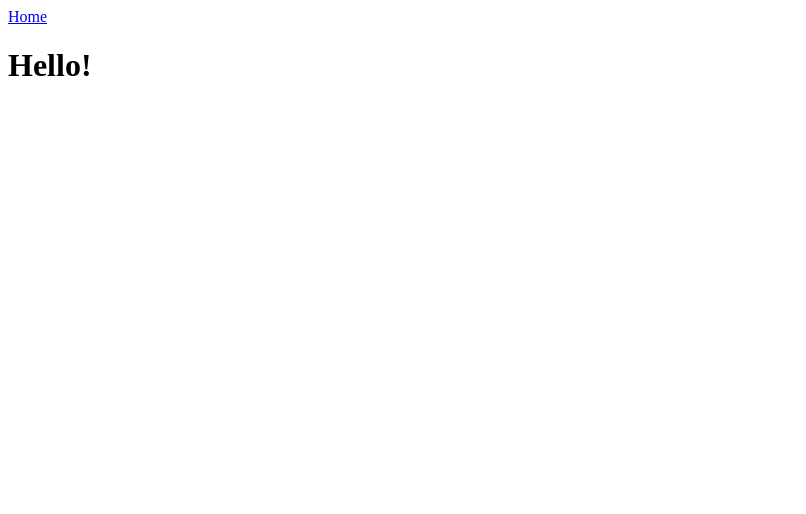
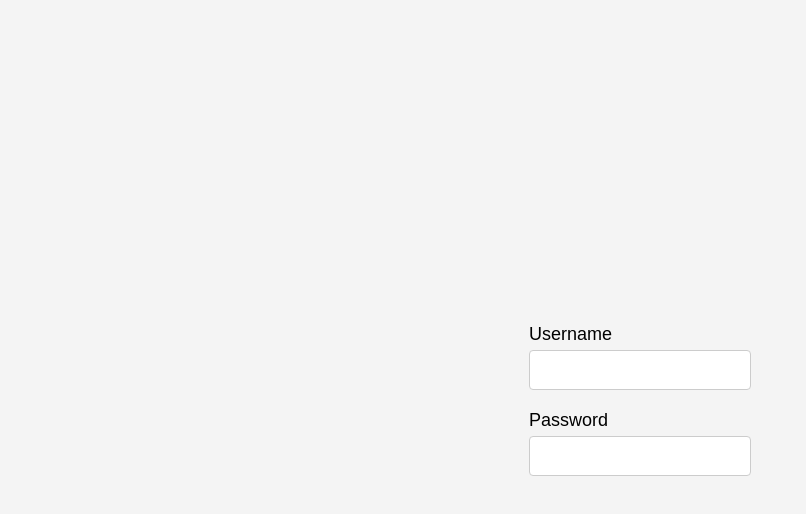
Before and after one commit to PrinceRandomDude/divadsplan, a plain HTML site: page index.html in a window 1280 px wide. Shown: the whole page, without its empty margins (0-806 px from the left). Drawn offline with Linux system fonts and the light colour scheme.

Commit message:
adding form labels

```diff
--- a/index.html
+++ b/index.html
@@ -1,2 +1,45 @@
-<a href="/">Home</a>
-<h1>Hello!<h1>
+<!DOCTYPE html>
+<html lang="en">
+<head>
+    <meta charset="UTF-8">
+    <meta name="viewport" content="width=device-width, initial-scale=1.0">
+    <title>Centered Form</title>
+    <style>
+        body {
+            display: flex;
+            flex-direction: column;
+            align-items: center;
+            justify-content: center;
+            height: 100vh;
+            margin: 0;
+            font-family: Arial, sans-serif;
+            background-color: #f4f4f4;
+        }
+        .form-group {
+            margin: 10px 0;
+        }
+        label {
+            font-size: 18px;
+            display: block;
+            margin-bottom: 5px;
+        }
+        input {
+            padding: 10px;
+            font-size: 16px;
+            width: 200px;
+            border: 1px solid #ccc;
+            border-radius: 4px;
+        }
+    </style>
+</head>
+<body>
+    <div class="form-group">
+        <label for="username">Username</label>
+        <input type="text" id="username" name="username">
+    </div>
+    <div class="form-group">
+        <label for="password">Password</label>
+        <input type="password" id="password" name="password">
+    </div>
+</body>
+</html>
```
